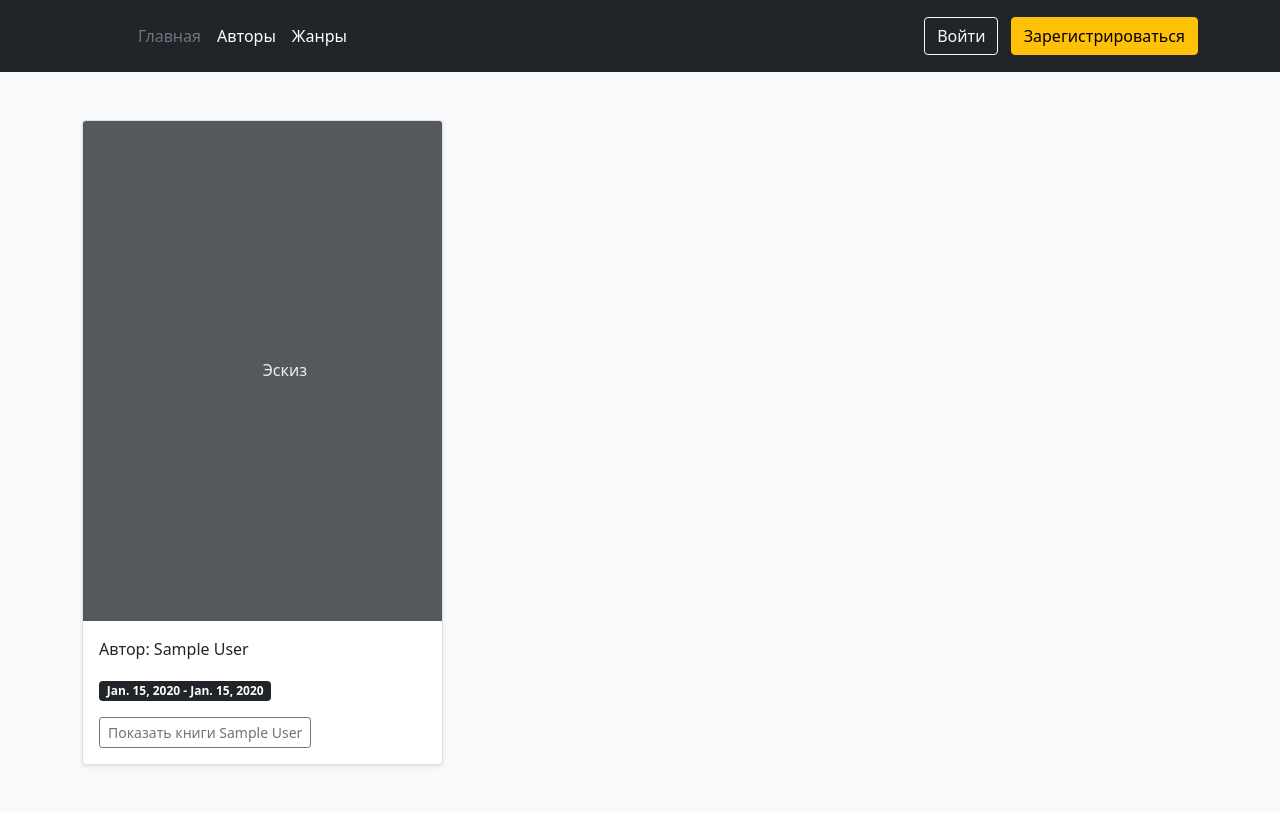
After one commit to olchrkk/book_shop_django, a Django app: page /authors/ in a window 1280 px wide. The commit adds this page. Run offline with Django 4.2, Linux system fonts and the light colour scheme; tables that the repository leaves empty hold one stand-in row (values such as "Sample post").

Commit message:
-add lesson 23

```diff
--- a/catalog/models.py
+++ b/catalog/models.py
@@ -17,6 +17,8 @@ class Author(models.Model):
     def __str__(self):
         return f"{self.first_name} {self.last_name}"
 
+    def get_author_url(self):
+        return reverse('catalog-author', args=[self.first_name, self.last_name])
 
 class Book(models.Model):
     title = models.CharField(max_length=100)
--- a/catalog/urls.py
+++ b/catalog/urls.py
@@ -1,6 +1,6 @@
 from django.contrib import admin
 from django.urls import path, include
-from .views import IndexView, BookView
+from .views import IndexView, BookView, AuthorsView, AuthorView
 
 # '' - домашняя страница
 # books/ - список всех книг
@@ -9,5 +9,7 @@ from .views import IndexView, BookView
 # author/<id> - детальная информация для автора
 urlpatterns = [
     path('', IndexView.as_view(), name='catalog-index'),
-    path('catalog/<int:id>/', BookView.as_view(), name='catalog-book')
+    path('authors/', AuthorsView.as_view(), name='catalog-authors'),
+    path('catalog/<int:id>/', BookView.as_view(), name='catalog-book'),
+    path('catalog/<str:first_name>-<str:last_name>/', AuthorView.as_view(), name='catalog-author')
 ]
--- a/catalog/views.py
+++ b/catalog/views.py
@@ -18,6 +18,17 @@ class IndexView(TemplateView):
         }
         return render(request, self.template_name, params)
 
+
+class AuthorsView(TemplateView):
+    template_name = 'catalog/authors.html'
+
+    def get(self, request):
+        authors = Author.objects.all()
+        params = {
+            'authors': authors
+        }
+        return render(request, self.template_name, params)
+
 class BookView(TemplateView):
     template_name = 'catalog/book.html'
 
@@ -27,3 +38,15 @@ class BookView(TemplateView):
             'book': book
         }
         return render(request, self.template_name, params)
+
+class AuthorView(TemplateView):
+    template_name = 'catalog/index.html'
+
+    def get(self, request, first_name, last_name):
+        author = Author.objects.get(first_name=first_name, last_name=last_name)
+        books = Book.objects.filter(author=author)
+        params = {
+            'author': author,
+            'books': books
+        }
+        return render(request, self.template_name, params)
--- a/templates/base.html
+++ b/templates/base.html
@@ -8,6 +8,15 @@
     <script src="https://cdn.jsdelivr.net/npm/bootstrap@5.0.2/dist/js/bootstrap.min.js" integrity="sha384-cVKIPhGWiC2Al4u+LWgxfKTRIcfu0JTxR+EQDz/bgldoEyl4H0zUF0QKbrJ0EcQF" crossorigin="anonymous"></script>
 
     <style>
+    a {
+    text-decoration: none;
+    color: black;
+    }
+
+    a:hover {
+    color: grey;
+    }
+
     main {
     margin-left: auto;
     margin-right: auto;
@@ -27,10 +36,8 @@
 
             <ul class="nav col-12 col-lg-auto me-lg-auto mb-2 justify-content-center mb-md-0">
               <li><a href="{% url 'catalog-index' %}" class="nav-link px-2 text-secondary">Главная</a></li>
-              <li><a href="#" class="nav-link px-2 text-white">Функции</a></li>
-              <li><a href="#" class="nav-link px-2 text-white">Ценообразование</a></li>
-              <li><a href="#" class="nav-link px-2 text-white">FAQ</a></li>
-              <li><a href="#" class="nav-link px-2 text-white">О нас</a></li>
+              <li><a href="{% url 'catalog-authors' %}" class="nav-link px-2 text-white">Авторы</a></li>
+              <li><a href="#" class="nav-link px-2 text-white">Жанры</a></li>
             </ul>
 
             <div class="text-end">
--- /dev/null
+++ b/templates/catalog/authors.html
@@ -0,0 +1,28 @@
+{% extends 'base.html' %}
+
+{% block content %}
+
+<div class="album py-5 bg-light">
+    <div class="container">
+      <div class="row row-cols-1 row-cols-sm-2 row-cols-md-3 g-3">
+        {% for author in authors %}
+            <div class="col">
+                <div class="card shadow-sm">
+                    <svg class="bd-placeholder-img card-img-top" width="30%" height="500px" xmlns="http://www.w3.org/2000/svg" role="img" aria-label="Placeholder: Эскиз" preserveAspectRatio="xMidYMid slice" focusable="false"><title>Placeholder</title><rect width="100%" height="100%" fill="#55595c"></rect><text x="50%" y="50%" fill="#eceeef" dy=".3em">Эскиз</text></svg>
+                    <div class="card-body">
+                        <p class="card-text">Автор: {{author}}</p>
+                        <p class="card-text">
+                            <span class="badge bg-dark">{{ author.date_of_birth }} - {% if author.date_of_death %} {{ author.date_of_death }} {% else %} Настоящее {% endif %}</span>
+                        </p>
+                        <div class="d-flex justify-content-between align-items-center">
+                        <a type="button" class="btn btn-sm btn-outline-secondary" href="{{ author.get_author_url }}">Показать книги {{ author }}</a>
+                        </div>
+                    </div>
+                </div>
+            </div>
+        {% endfor %}
+      </div>
+    </div>
+  </div>
+
+{% endblock %}
```
Also changed, not shown: templates/catalog/index.html (+4 -4 lines).
